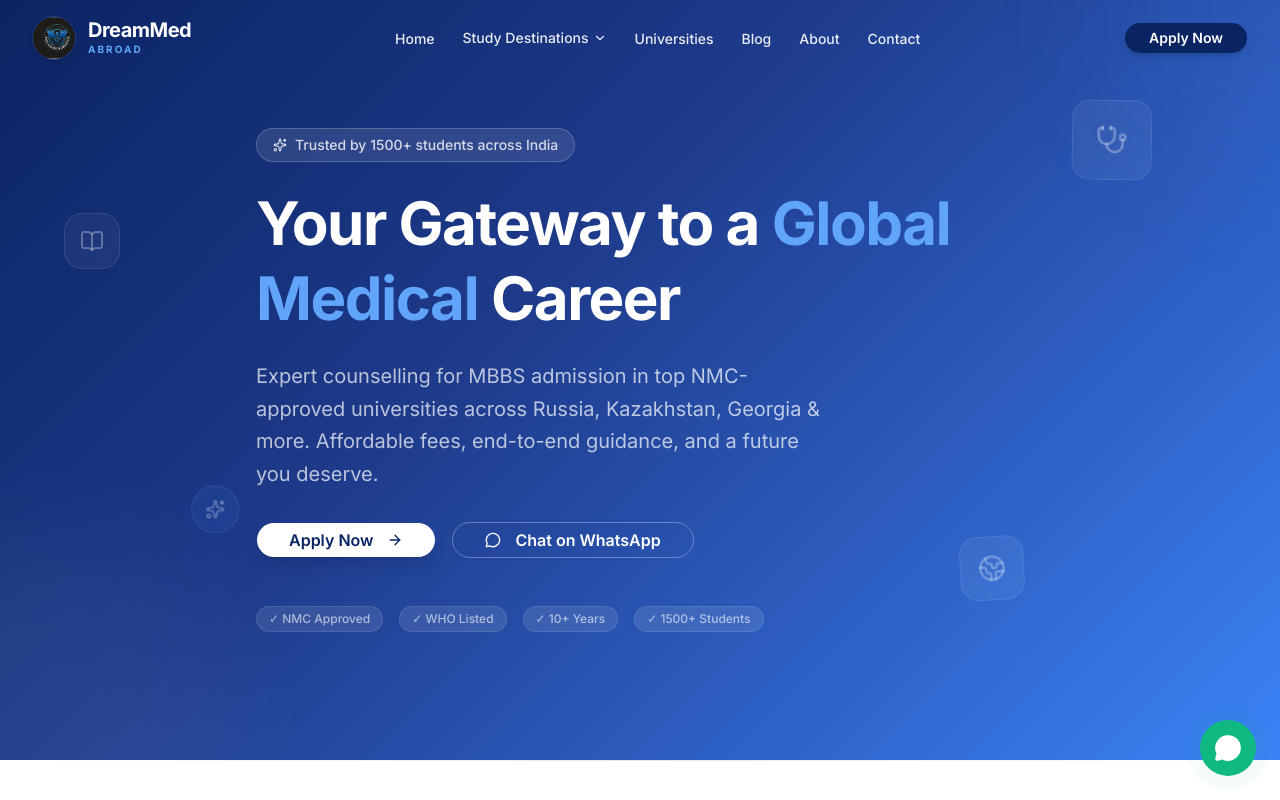
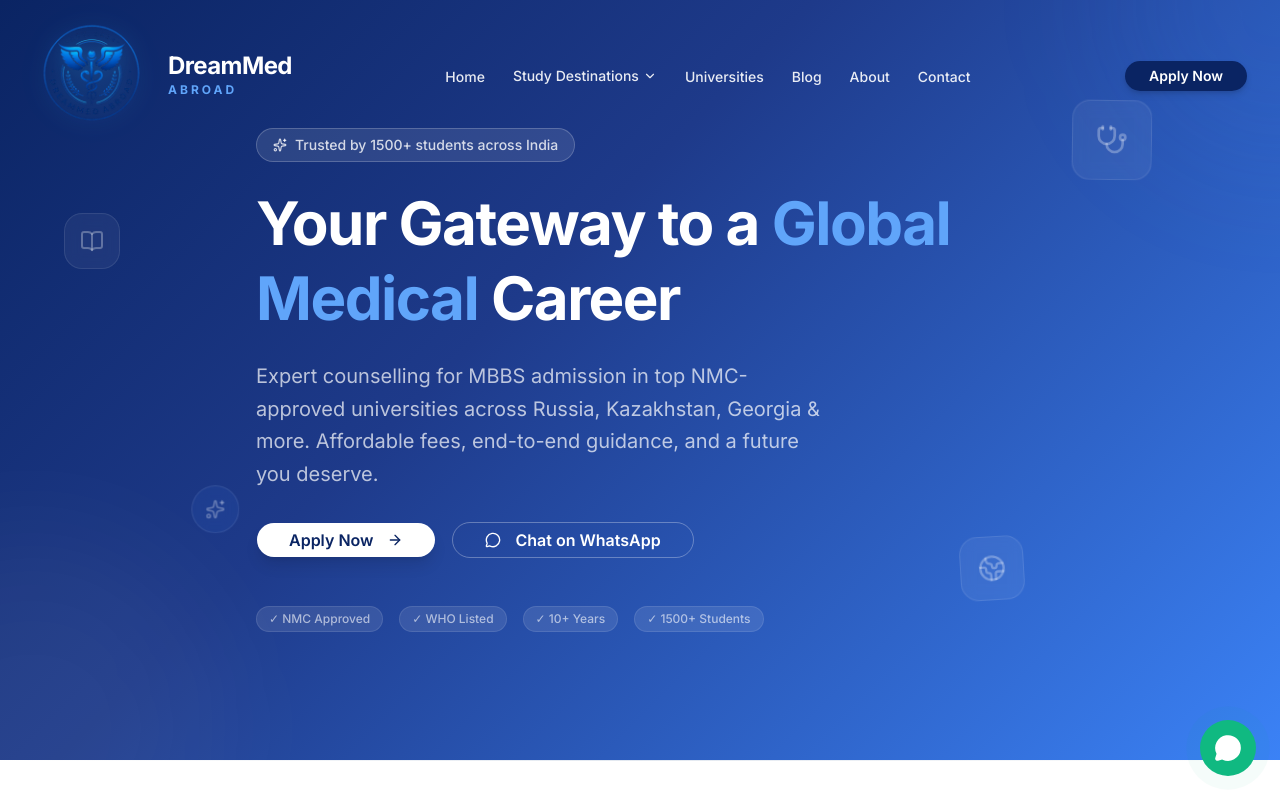
Before and after one commit to jaswant-codes/dreammed-abroad, a Next.js app: page / in a window 1280 px wide. Shown: the top 800 px of the page. Built offline with nearby package versions, Linux system fonts and the light colour scheme.

Commit message:
design: replace with exact transparent PNG logo and custom premium drop-shadow styling

```diff
--- a/src/components/layout/Footer.tsx
+++ b/src/components/layout/Footer.tsx
@@ -11,19 +11,23 @@ export function Footer() {
         <div className="grid grid-cols-1 md:grid-cols-2 lg:grid-cols-4 gap-10">
           {/* Brand */}
           <div className="lg:col-span-1">
-            <Link href="/" className="flex items-center mb-6 group gap-3.5">
+            <Link href="/" className="flex items-center mb-6 group gap-4">
               <Image
                 src="/logo.png"
                 alt="DreamMed Abroad Logo"
-                width={48}
-                height={48}
-                className="h-12 w-12 object-contain rounded-full shadow-lg border border-white/10 group-hover:scale-105 transition-transform duration-300"
+                width={110}
+                height={110}
+                className="h-[110px] w-[110px] object-contain transition-transform duration-300 group-hover:scale-105"
+                style={{
+                  background: "transparent",
+                  filter: "drop-shadow(0 0 12px rgba(56, 189, 248, 0.35))",
+                }}
               />
-              <div className="flex flex-col">
+              <div className="flex flex-col justify-center">
                 <span className="font-bold text-2xl leading-none tracking-tight text-white">
                   DreamMed
                 </span>
-                <span className="text-[11px] uppercase font-bold tracking-[0.25em] mt-0.5 text-sky-light">
+                <span className="text-xs uppercase font-bold tracking-[0.25em] mt-1 text-sky-light">
                   Abroad
                 </span>
               </div>
--- a/src/components/layout/Navbar.tsx
+++ b/src/components/layout/Navbar.tsx
@@ -34,22 +34,26 @@ export function Navbar() {
       <nav className="max-w-7xl mx-auto px-4 sm:px-6 lg:px-8">
         <div className="flex items-center justify-between">
           {/* Logo */}
-          <Link href="/" className="flex items-center group gap-3">
+          <Link href="/" className="flex items-center group gap-4">
             <Image
               src="/logo.png"
               alt="DreamMed Abroad Logo"
-              width={44}
-              height={44}
-              className="h-11 w-11 object-contain rounded-full shadow-md group-hover:scale-105 transition-transform duration-300 border border-white/10"
+              width={120}
+              height={120}
+              className="h-[80px] w-[80px] lg:h-[120px] lg:w-[120px] object-contain transition-transform duration-300 group-hover:scale-105"
+              style={{
+                background: "transparent",
+                filter: "drop-shadow(0 0 12px rgba(56, 189, 248, 0.35))",
+              }}
               priority
             />
-            <div className="flex flex-col">
-              <span className={`font-bold text-xl leading-none tracking-tight transition-colors duration-300 ${
+            <div className="flex flex-col justify-center">
+              <span className={`font-bold text-2xl leading-none tracking-tight transition-colors duration-300 ${
                 isScrolled ? "text-navy" : "text-white"
               }`}>
                 DreamMed
               </span>
-              <span className={`text-[10px] uppercase font-bold tracking-[0.2em] mt-0.5 transition-colors duration-300 ${
+              <span className={`text-xs uppercase font-bold tracking-[0.25em] mt-1 transition-colors duration-300 ${
                 isScrolled ? "text-sky" : "text-sky-light"
               }`}>
                 Abroad
@@ -150,19 +154,23 @@ export function Navbar() {
                 <div className="flex flex-col h-full">
                   {/* Mobile Header */}
                   <div className="flex items-center justify-between p-4 border-b border-border-light">
-                    <Link href="/" className="flex items-center gap-2.5" onClick={() => setMobileOpen(false)}>
+                    <Link href="/" className="flex items-center gap-3" onClick={() => setMobileOpen(false)}>
                       <Image
                         src="/logo.png"
                         alt="DreamMed Abroad Logo"
-                        width={36}
-                        height={36}
-                        className="h-9 w-9 object-contain rounded-full shadow-sm border border-border-light"
+                        width={75}
+                        height={75}
+                        className="h-[75px] w-[75px] object-contain"
+                        style={{
+                          background: "transparent",
+                          filter: "drop-shadow(0 0 12px rgba(56, 189, 248, 0.35))",
+                        }}
                       />
-                      <div className="flex flex-col">
-                        <span className="font-bold text-lg leading-none tracking-tight text-navy">
+                      <div className="flex flex-col justify-center">
+                        <span className="font-bold text-xl leading-none tracking-tight text-navy">
                           DreamMed
                         </span>
-                        <span className="text-[9px] uppercase font-bold tracking-[0.2em] mt-0.5 text-sky">
+                        <span className="text-[10px] uppercase font-bold tracking-[0.2em] mt-0.5 text-sky">
                           Abroad
                         </span>
                       </div>
```
Also changed, not shown: public/logo.png, src/app/icon.png.
